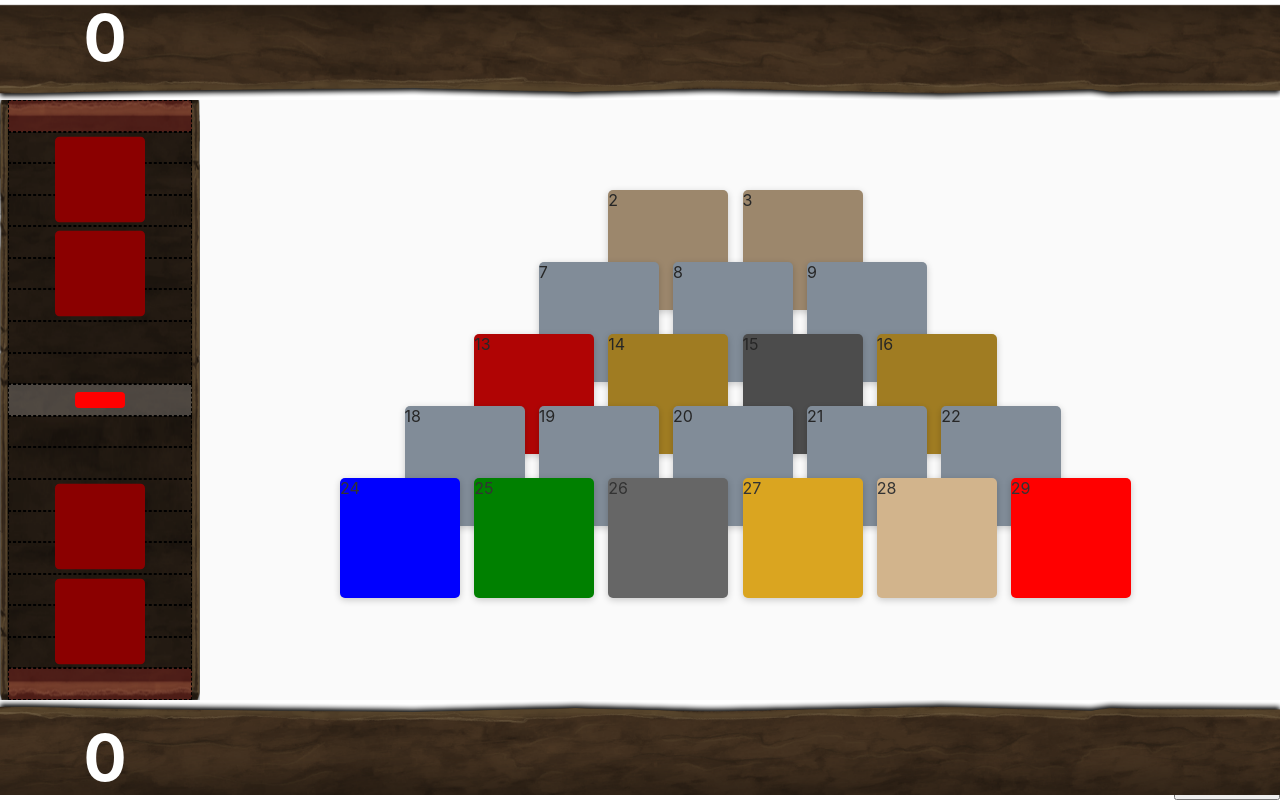
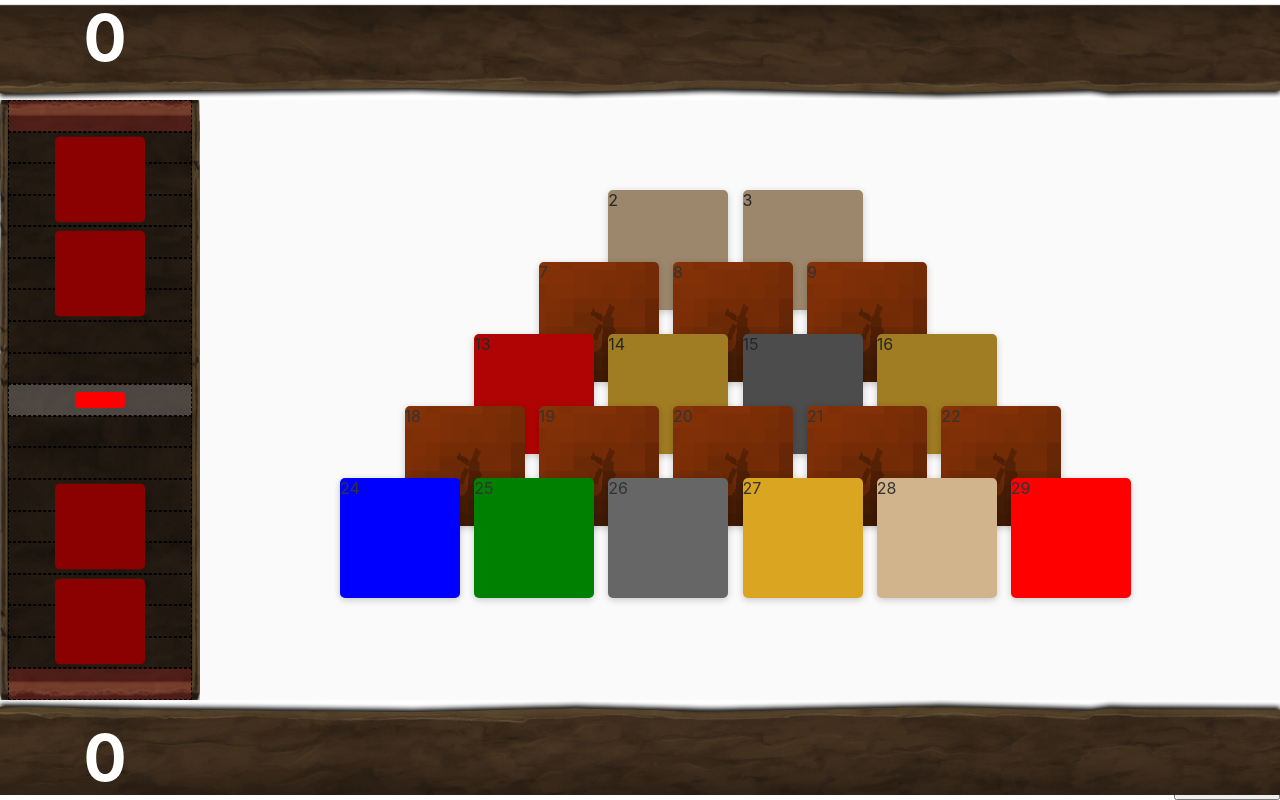
Before and after one commit to mastastealth/pocketworld-duels, a Svelte app: page / in a window 1280 px wide. Built offline with nearby package versions, Linux system fonts and the light colour scheme.

Commit message:
Card Backs + Guilds in Age 3

```diff
--- a/src/Card.svelte
+++ b/src/Card.svelte
@@ -37,17 +37,18 @@
 	.card[data-type="man"] { background: var(--man); }
 	.card[data-type="guild"] { background: var(--guild); }
 
+	.card[data-blocked] {
+		filter: grayscale(0.1) brightness(75%);
+		pointer-events: none;
+	}
 	.card[data-hidden] {
-		background: #ABC;
+		background: url('/assets/card_bg.png') no-repeat right bottom;
+		background-size: auto 200%;
+		filter: none;
 	}
 
 	.card[data-taken] {
 		opacity: 0;
-		pointer-events: none;
-	}
-
-	.card[data-blocked] {
-		filter: grayscale(0.1) brightness(75%);
 		pointer-events: none;
 	}
 
--- a/src/Pile.svelte
+++ b/src/Pile.svelte
@@ -4,6 +4,7 @@
 	import age1 from './json/age1.json';
 	import age2 from './json/age2.json';
 	import age3 from './json/age2.json';
+	import guilds from './json/guilds.json';
 
 	let cards = $gs.shuffle(age1).slice(3);
 
@@ -163,11 +164,16 @@
 			cardsleft: 20
 		});
 
-		cards = [...$gs.shuffle(age === 2 ? age2 : age3).slice(3)];
+		const agedeck = age === 2 ? age2 : age3;
+		const g = $gs.shuffle(guilds);
+		const nextdeck = age === 2
+			? age2.slice(3)
+			: [...age3.slice(6), ...g.slice(4)];
+		cards = [...$gs.shuffle(nextdeck)];
 	}
 </script>
 
-<div class="pile" data-myturn={$gs.myturn}>
+<div class="pile" data-myturn={$gs.myturn} data-age={$gs.age}>
 	{#each finalCards as card}
 		{#if !card}
 			<div class="card" data-empty></div>
@@ -186,4 +192,19 @@
 	transform: translateY(15%);
 	width: 100vh;
 }
+
+	.pile[data-age="1"] :global(.card[data-hidden]) {
+		background-color: rgb(230, 79, 9);
+		background-blend-mode: hard-light;
+	}
+
+	.pile[data-age="2"] :global(.card[data-hidden]) {
+		background-color: rgb(27, 105, 230);
+		background-blend-mode: hard-light;
+	}
+
+	.pile[data-age="3"] :global(.card[data-hidden]) {
+		background-color: rgb(29, 149, 59);
+		background-blend-mode: hard-light;
+	}
 </style>
--- a/src/Player.svelte
+++ b/src/Player.svelte
@@ -91,7 +91,7 @@
 }
 	.card:after { font-weight: bold; }
 	.card[data-type="war"] { background: var(--war); }
-	.card[data-type="sci"] { background: var(--civ); }
+	.card[data-type="sci"] { background: var(--sci); }
 	.card[data-type="civ"] { background: var(--civ); }
 	.card[data-type="eco"] { background: var(--eco); }
 	.card[data-type="res"] { background: var(--res); }
```
Also changed, not shown: public/assets/card_bg.png (added).
